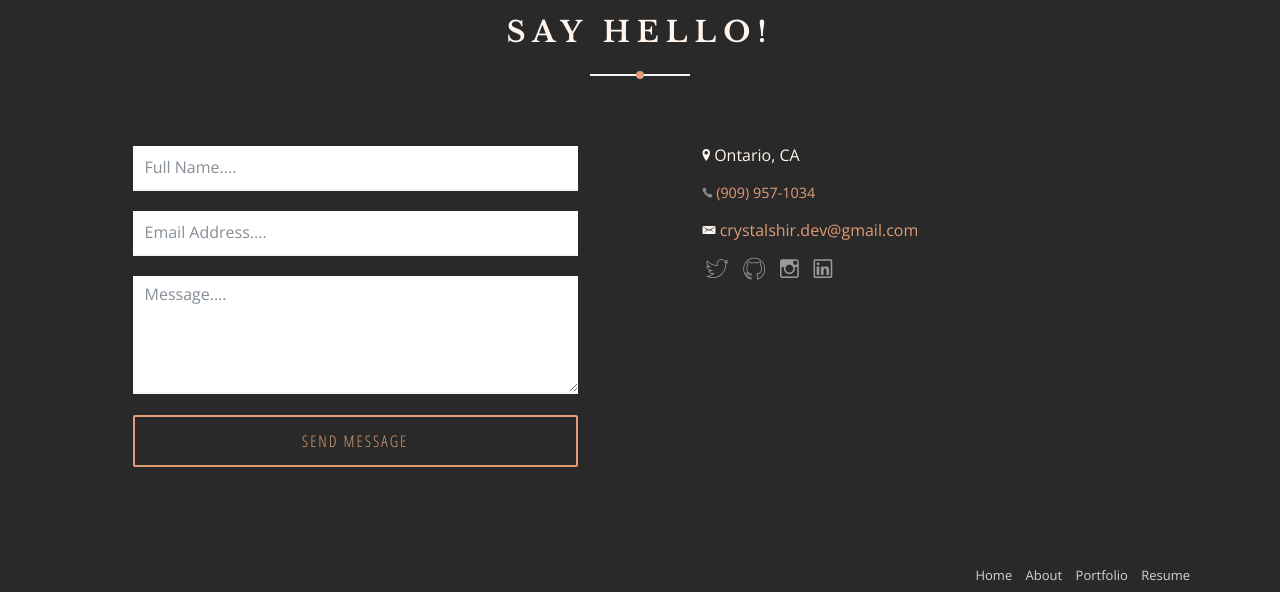
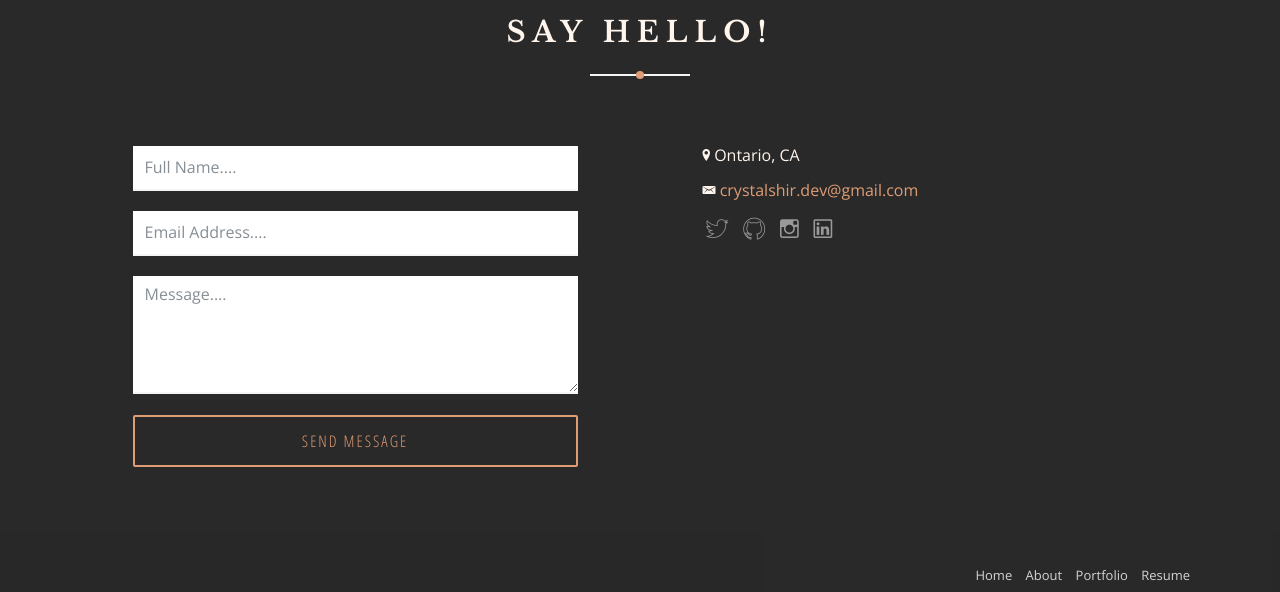
Before and after one commit to xoxocrystyle/Portfolio, a plain HTML site: page index.html in a window 1280 px wide. Shown: the part 2594-3186 px from the top of the page. Drawn offline with nearby package versions, Linux system fonts and the light colour scheme; some packages are replaced by stand-ins of ours; a script that the page names is missing; files whose address does not match are found by name.

Commit message:
removed a contact info

```diff
--- a/index.html
+++ b/index.html
@@ -366,7 +366,7 @@
                     <div class="col-md-5 ml-auto mr-auto scrollReveal sr-right sr-delay-1">
                         <div class="contact-details">
                             <p class="lead ion-location"> Ontario, CA</p>
-                            <p class="ion-ios-telephone"><a href="callto:9099571034"> (909) 957-1034</a> </p></p>
+                            <!-- <p class="ion-ios-telephone"><a href="callto:9099571034"> (909) 957-1034</a> </p></p> -->
                             <p class="lead ion-email" ><a href="mailto:crystalshir.dev@gmail.com"> crystalshir.dev@gmail.com</a></p>
                             <ul class="list-inline">
                                 <li class="list-inline-item"><a target="_blank" href="https://www.twitter.com/codecrystyle"><i class="ion-social-twitter-outline"></i></a></li>
```
